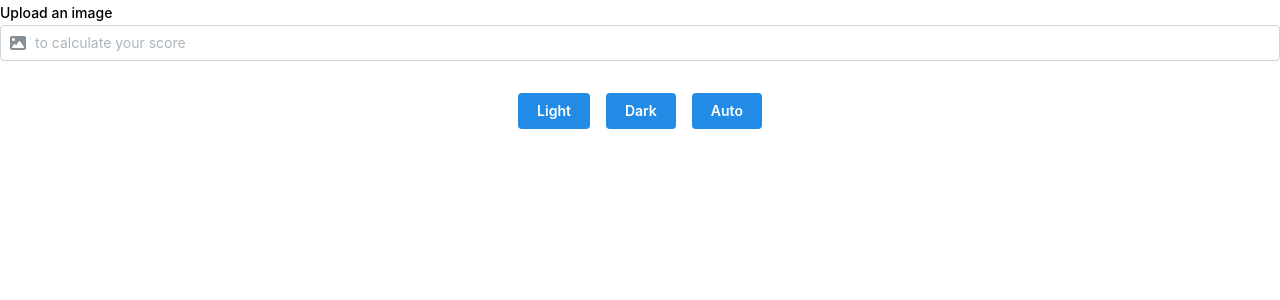
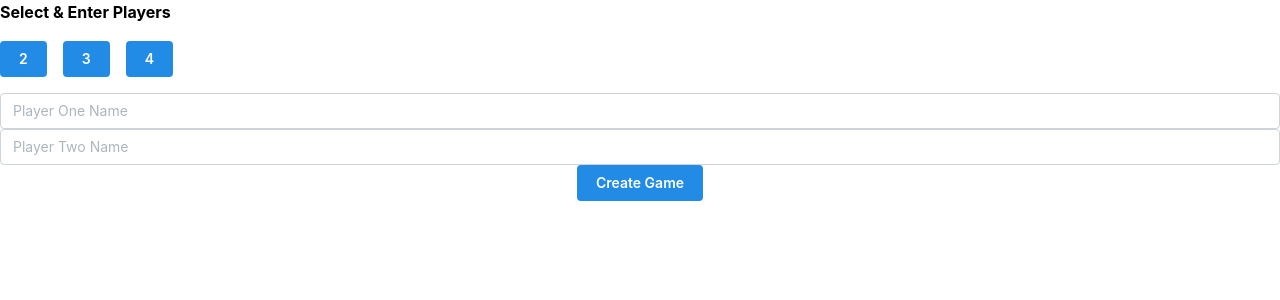
Before and after one commit to K0rmir/sspai, a React (Vite) app: page / in a window 1280 px wide. Shown: the top 300 px of the page. Built offline with nearby package versions, Linux system fonts and the light colour scheme.

Commit message:
Add CreateGame, GameScorer & PlayerCard components

```diff
--- a/package.json
+++ b/package.json
@@ -24,6 +24,7 @@
     "@fortawesome/free-solid-svg-icons": "^6.7.1",
     "@fortawesome/react-fontawesome": "^0.2.2",
     "@mantine/core": "7.14.1",
+    "@mantine/form": "^7.17.0",
     "@mantine/hooks": "7.14.1",
     "react": "^18.3.1",
     "react-dom": "^18.3.1",
--- /dev/null
+++ b/src/components/CreateGame/CreateGame.tsx
@@ -0,0 +1,78 @@
+import { FC, useState } from 'react';
+import { Button, Group, Text, Stack, TextInput } from '@mantine/core';
+import { useForm } from '@mantine/form';
+import GameScorer from '../GameScorer/GameScorer';
+import { PlayerInfo } from '@/interfaces/interfaces';
+
+const CreateGame: FC = () => {
+
+    const [gameCreated, setGameCreated] = useState<boolean>(false)
+    const [playerNum, setPlayerNum] = useState<number>(2)
+    const [gameScore, setGameScore] = useState<number>(40)
+    const [playerInfo, setPlayerInfo] = useState<PlayerInfo>({
+        playerOne: { name: '', score: 0 },
+        playerTwo: { name: '', score: 0 },
+        playerThree: { name: '', score: 0 },
+        playerFour: { name: '', score: 0 },
+    })
+
+    const setGameInfo = (playerCount: number, score: number) => {
+        setPlayerNum(playerCount)
+        setGameScore(score)
+    }
+
+    const form = useForm({
+        initialValues: {
+            playerOne: '',
+            playerTwo: '',
+            playerThree: '',
+            playerFour: '',
+        },
+    })
+
+    const handleSubmit = (values: Record<keyof PlayerInfo, string>) => {
+        setGameCreated(true)
+        setPlayerInfo((prev) => ({
+            ...prev,
+            ...Object.fromEntries(Object.entries(values).map(([key, value]) => [
+                key,
+                {...prev[key as keyof PlayerInfo], name: value}
+            ]))
+        }))
+    }
+
+    return (
+        <>
+        {!gameCreated && (
+            <Stack>
+            <Text fw={700}>Select & Enter Players</Text>
+            <Group>
+                <Button onClick={() => setGameInfo(2, 40)}>2</Button>
+                <Button onClick={() => setGameInfo(3, 35)}>3</Button>
+                <Button onClick={() => setGameInfo(4, 30)}>4</Button>
+            </Group>
+            <Stack>
+            <form onSubmit={form.onSubmit(handleSubmit)}>
+                    <TextInput placeholder='Player One Name' key={form.key('playerOne')} {...form.getInputProps('playerOne')}/>
+                    <TextInput placeholder='Player Two Name' key={form.key('playerTwo')} {...form.getInputProps('playerTwo')}/>
+                {playerNum === 3 && ( <TextInput placeholder='Player Three Name' key={form.key('playerThree')} {...form.getInputProps('playerThree')} />)}
+                {playerNum === 4 && (
+                    <>
+                    <TextInput placeholder='Player Three Name' key={form.key('playerThree')} {...form.getInputProps('playerThree')} />
+                    <TextInput placeholder='Player Four Name' key={form.key('playerFour')} {...form.getInputProps('playerFour')}/>
+                    </>
+            )}
+            <Group justify="center">
+                <Button type="submit">Create Game</Button>
+            </Group>
+            </form>
+            </Stack>
+        </Stack>
+        )}
+        {/* Scoring component here */}
+        {gameCreated && <GameScorer playerNum={playerNum} gameScore={gameScore} playerInfo={playerInfo} setPlayerInfo={setPlayerInfo}/>}
+        </>
+    )
+}
+
+export default CreateGame
--- /dev/null
+++ b/src/components/GameScorer/GameScorer.tsx
@@ -0,0 +1,54 @@
+import { Dispatch, FC, SetStateAction } from 'react';
+import { PlayerInfo, Player } from '@/interfaces/interfaces';
+import { Button, Group, Text, Stack, TextInput, Card } from '@mantine/core';
+
+type GameScorerProps = {
+    playerNum: number,
+    gameScore: number,
+    playerInfo: PlayerInfo,
+    setPlayerInfo: Dispatch<SetStateAction<PlayerInfo>>
+}
+
+const PlayerCard: FC<Player> = ({ name, score }) => {
+
+    return (
+        <>
+        <Card shadow="sm" radius="md" withBorder>
+            <Group>
+                <Text>{name}</Text>
+                <Text>{score}</Text>
+            </Group>
+        </Card>
+
+        </>
+    )
+}
+
+const GameScorer: FC<GameScorerProps> = ({playerNum, gameScore, playerInfo}) => {
+
+
+    return (
+        <Stack>
+        <Text fw={700}>Points needed to win: {gameScore}</Text>
+
+        <PlayerCard name={playerInfo.playerOne.name} score={playerInfo.playerOne.score} />
+        <PlayerCard name={playerInfo.playerTwo.name} score={playerInfo.playerTwo.score} />
+        {playerNum === 3 && <PlayerCard name={playerInfo.playerThree.name} score={playerInfo.playerThree.score} />}
+        {playerNum === 4 && (
+            <>
+            <PlayerCard name={playerInfo.playerThree.name} score={playerInfo.playerThree.score} />
+            <PlayerCard name={playerInfo.playerFour.name} score={playerInfo.playerFour.score} />
+            </>
+
+        )}
+
+
+        </Stack>
+
+    )
+
+}
+
+
+
+export default GameScorer
--- a/src/components/VisualScorer/VisualScorer.tsx
+++ b/src/components/VisualScorer/VisualScorer.tsx
@@ -32,6 +32,7 @@ const fetchPredictionData = useCallback( async () => {
   return (
     <>
     <FileInput label="Upload an image" placeholder="to calculate your score" leftSection={photoElement}  accept="image/png,image/jpeg" clearable value={image} onChange={setImage}/>
+    <h1>{totalScore}</h1>
 
 
 
--- a/src/pages/Home.page.tsx
+++ b/src/pages/Home.page.tsx
@@ -1,11 +1,13 @@
-import { ColorSchemeToggle } from '../components/ColorSchemeToggle/ColorSchemeToggle';
-import { VisualScorer } from '../components/VisualScorer/VisualScorer';
+import CreateGame from '@/components/CreateGame/CreateGame';
+// import { ColorSchemeToggle } from '../components/ColorSchemeToggle/ColorSchemeToggle';
+// import { VisualScorer } from '../components/VisualScorer/VisualScorer';
 
 export function HomePage() {
   return (
     <>
-      <VisualScorer />
-      <ColorSchemeToggle />
+      <CreateGame />
+      {/* <VisualScorer /> */}
+      {/* <ColorSchemeToggle /> */}
     </>
   );
 }
```
Also changed, not shown: src/interfaces/interfaces.ts (+47 -35 lines), 2 other files (tests, documents, lock files or other folders).
